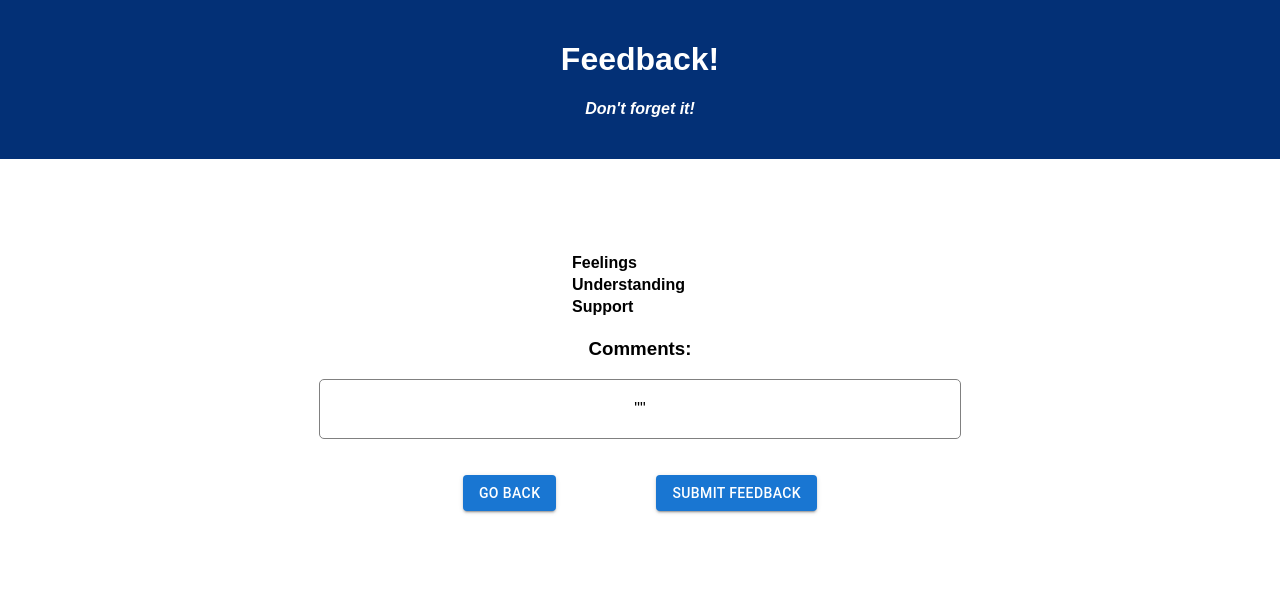
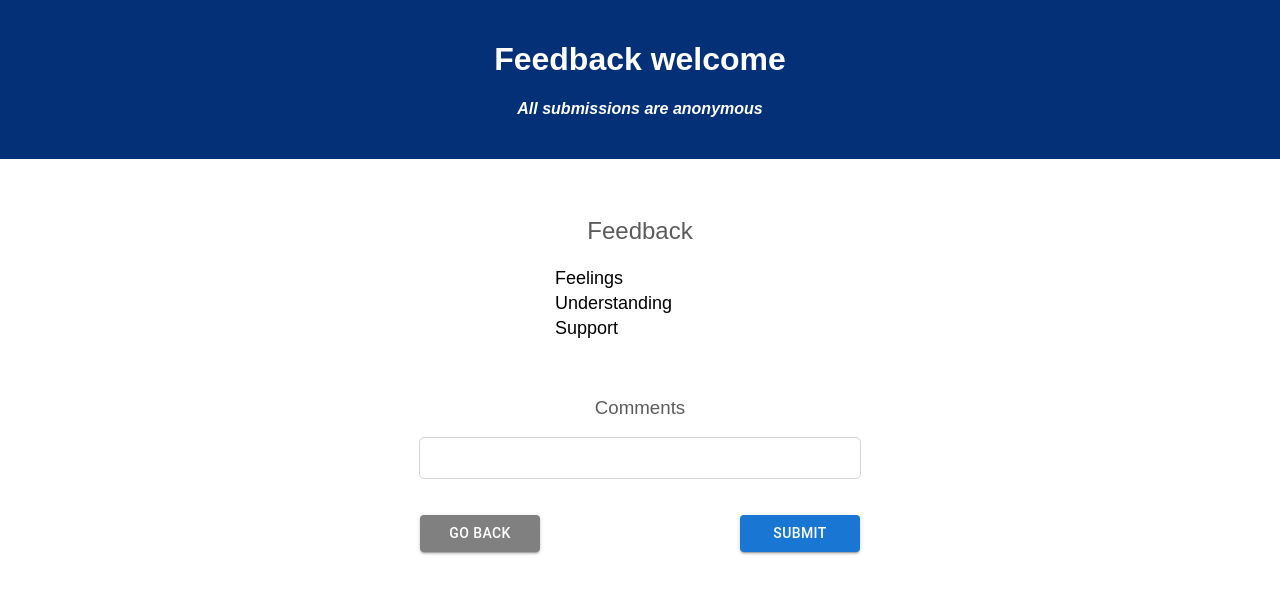
Before and after one commit to robinnraabe/redux-feedback-loop, a React (Create React App) app: page /#/review in a window 1280 px wide. Shown: the top 594 px of the page. Built offline with nearby package versions, Linux system fonts and the light colour scheme.

Commit message:
added Admin and AdminItem components, + styling, + bug catching

```diff
--- a/package.json
+++ b/package.json
@@ -9,7 +9,9 @@
     "@fontsource/roboto": "^5.0.8",
     "@mui/icons-material": "^5.14.18",
     "@mui/material": "^5.14.18",
+    "@sweetalert2/theme-material-ui": "^5.0.15",
     "axios": "^0.21.1",
+    "date-fns": "^2.30.0",
     "express": "^4.17.1",
     "pg": "^8.2.1",
     "react": "^18.2.0",
@@ -18,7 +20,8 @@
     "react-router-dom": "^5.3.4",
     "react-scripts": "^5.0.1",
     "redux": "^4.2.1",
-    "redux-logger": "^3.0.6"
+    "redux-logger": "^3.0.6",
+    "sweetalert2": "^11.10.1"
   },
   "devDependencies": {
     "nodemon": "^1.18.5"
--- /dev/null
+++ b/src/components/Admin/Admin.jsx
@@ -0,0 +1,48 @@
+import React from 'react';
+import axios from 'axios';
+import { useState, useEffect } from 'react';
+import AdminItem from '../AdminItem/AdminItem';
+
+function Admin() {
+    const [feedback, setFeedback] = useState([]);
+
+    const getFeedback = () => {
+        axios.get('/feedback')
+            .then((response) => {
+                setFeedback(response.data);
+            }).catch((error) => {
+                console.log('Error retrieving feedback:', error);
+                alert('Something went wrong!');
+            });
+    }
+
+    useEffect(() => {
+        getFeedback()
+    }, []);
+
+    return (
+        <div>
+            <br />
+            <h1>Admin View</h1>
+            <table id='admin-table' className='admin-table'>
+                <tbody>
+                    <tr>
+                        <th id='admin-table'>Flag</th>
+                        <th id='admin-table'>Feelings</th>
+                        <th id='admin-table'>Understanding</th>
+                        <th id='admin-table'>Support</th>
+                        <th id='admin-table'>Comments</th>
+                        <th id='admin-table'>Date</th>
+                        <th id='admin-table'>Delete</th>
+                    </tr>
+                    {feedback.map((feedback, i) => {
+                        return <AdminItem key={i} feedback={feedback} getFeedback={getFeedback}/>
+                    })}
+                </tbody>
+            </table>
+            <br /><br /><br /><br /><br /><br />
+        </div>
+    )
+}
+
+export default Admin;
--- /dev/null
+++ b/src/components/AdminItem/AdminItem.jsx
@@ -0,0 +1,86 @@
+import React from 'react';
+import axios from 'axios';
+import { format } from 'date-fns';
+import ReportIcon from '@mui/icons-material/Report';
+import ReportOffIcon from '@mui/icons-material/ReportOff';
+import ClearIcon from '@mui/icons-material/Clear';
+import { IconButton, Tooltip } from '@mui/material';
+import Swal from 'sweetalert2';
+
+function AdminItem(props) {
+    const formattedDate = format(new Date(props.feedback.date), "MM/d/yyyy");
+
+    const deleteFeedback = () => {
+        Swal.fire({
+            title: "Are you sure?",
+            text: "This action cannot be undone.",
+            icon: "warning",
+            showCancelButton: true,
+            confirmButtonColor: "#3085d6",
+            cancelButtonColor: "#d33",
+            confirmButtonText: "Delete line"
+          }).then((result) => {
+            if (result.isConfirmed) {
+                axios.delete(`/feedback/${props.feedback.id}`)
+                .then((response) => {
+                    props.getFeedback();
+                }).catch((error) => {
+                    console.log('Error deleting feedback:', error);
+                    alert('Something went wrong!');
+                });
+                Swal.fire({
+                    title: "Success!",
+                    text: "The selected line has been deleted.",
+                    icon: "success",
+                    confirmButtonColor: "#3085d6"
+                });
+            }
+          });
+    }
+    const toggleFlagged = () => {
+        axios.put(`/feedback/${props.feedback.id}`)
+            .then((response) => {
+                props.getFeedback();
+            }).catch((error) => {
+                console.log('Error updating feedback:', error);
+                alert('Something went wrong!');
+            });
+    }
+
+    return (
+        <tr>
+            <td id='admin-table'>
+                {props.feedback.flagged ? (
+                    // if true
+                    <Tooltip title="Click to remove flag">
+                        <IconButton onClick={toggleFlagged}>
+                            <ReportIcon sx={{fontSize: '30px', color:'red'}} />
+                        </IconButton>
+                    </Tooltip>
+                ) : (
+                    // if false
+                    <Tooltip title="Click to flag feedback">
+                        <IconButton onClick={toggleFlagged}>
+                            <ReportOffIcon sx={{fontSize: '30px', color:'lightgray'}} />
+                        </IconButton>
+                    </Tooltip>
+                )
+                }
+            </td>
+            <td id='admin-table'>{props.feedback.feeling}</td>
+            <td id='admin-table'>{props.feedback.understanding}</td>
+            <td id='admin-table'>{props.feedback.support}</td>
+            <td id='admin-table'>{props.feedback.comments}</td>
+            <td id='admin-table'>{formattedDate}</td>
+            <td id='admin-table'>
+                <Tooltip title="Delete line">
+                    <IconButton onClick={deleteFeedback}>
+                        <ClearIcon sx={{fontSize: '30px', color:'black'}} />
+                    </IconButton>
+                </Tooltip>
+            </td>
+        </tr>
+    )
+}
+
+export default AdminItem;
--- a/src/components/App/App.css
+++ b/src/components/App/App.css
@@ -27,15 +27,44 @@ h4 {
   width: 300px;
 }
 
-table {
+#table {
   margin: auto;
 }
 
-th {
+#th {
   text-align: left;
+  font-size: 18px;
+  color: black;
+  font-weight: 300;
 }
 
 td {
-  padding-left: 20px;
+  padding-left: 50px;
   text-align: right;
+  color: rgb(0, 0, 0);
+  font-weight: 300;
 }
+
+#admin-table {
+  border: 1px solid gray;
+  border-collapse: collapse;
+  text-align: center;
+  padding: 10px;
+  margin: auto;
+}
+
+.comment {
+  max-width: 300px;
+  color: rgb(72, 72, 72);
+  font-weight: 300;
+}
+
+.admin-table {
+  width: 80%;
+  border: 3px solid black;
+}
+
+h2, h3 {
+  color: rgb(92, 92, 92);
+  font-weight: 500;
+}
--- a/src/components/App/App.jsx
+++ b/src/components/App/App.jsx
@@ -1,7 +1,5 @@
 import React from 'react';
-import axios from 'axios';
 import { HashRouter as Router, Route } from 'react-router-dom';
-import { useHistory } from 'react-router-dom';
 import './App.css';
 import Home from '../Home/Home.jsx';
 import FeelingForm from '../FeelingForm/FeelingForm.jsx';
@@ -10,7 +8,7 @@ import SupportForm from '../SupportForm/SupportForm.jsx';
 import CommentForm from '../CommentForm/CommentForm.jsx';
 import Review from '../Review/Review.jsx';
 import EndPage from '../EndPage/EndPage.jsx';
-
+import Admin from '../Admin/Admin.jsx';
 
 function App() {
 
@@ -18,8 +16,8 @@ function App() {
     <div className='App'>
       <Router>
         <header className='App-header'>
-          <h1 className='App-title'>Feedback!</h1>
-          <h4>Don't forget it!</h4>
+          <h1 className='App-title'>Feedback welcome</h1>
+          <h4>All submissions are anonymous</h4>
         </header>
         <Route exact path='/'>
           <Home />
@@ -42,6 +40,9 @@ function App() {
         <Route exact path='/endpage'>
           <EndPage />
         </Route>
+        <Route exact path='/admin'>
+          <Admin />
+        </Route>
       </Router>
     </div>
   );
--- a/src/components/CommentForm/CommentForm.jsx
+++ b/src/components/CommentForm/CommentForm.jsx
@@ -25,21 +25,30 @@ function CommentForm() {
             <br /><br /><br />
             <FormControl>
                 <FormLabel id='text-field' sx={{ fontSize: '24px' }}>Any comments you want to leave?</FormLabel>
-                <br />
+                <br /><br />
                 <TextField
+                    multiline
                     value={comment}
                     onChange={handleChange}
+                    sx={{ width: '400px' }}
+                    inputProps={{ style: {fontWeight: '300', color: 'rgb(72, 72, 72)'} }}
                 />
             </FormControl>
-            <br /><br />
+            <br /><br /><br /><br /><br /><br />
             <Button
                 type='button'
                 variant='contained'
-                onClick={goBack}
-                sx={{ marginRight: '200px'}}>
+                sx={{ marginRight: '200px', width: '100px', backgroundColor: 'gray' }}
+                onClick={goBack}>
                     Back
             </Button>
-            <Button type='submit' variant='contained' onClick={addComment}>Review</Button>
+            <Button
+                type='submit'
+                variant='contained'
+                sx={{ width: '100px' }}
+                onClick={addComment}>
+                    Review
+            </Button>
         </div>
     )
 }
--- a/src/components/FeelingForm/FeelingForm.jsx
+++ b/src/components/FeelingForm/FeelingForm.jsx
@@ -10,7 +10,7 @@ function FeelingForm() {
     const dispatch = useDispatch();
     const history = useHistory();
 
-    const addFeelings = (event) => {
+    const addFeelings = () => {
         if (feelings !== null) {
             dispatch({type: 'SET_FEELINGS', payload: feelings});
             history.push('/understanding');
@@ -56,7 +56,7 @@ function FeelingForm() {
             <Button
                 type='button'
                 variant='contained'
-                sx={{ marginRight: '200px'}}
+                sx={{ marginRight: '200px', backgroundColor: 'gray' }}
                 onClick={goBack}>
                     Back
             </Button>
--- a/src/components/Home/Home.jsx
+++ b/src/components/Home/Home.jsx
@@ -5,13 +5,14 @@ import { useHistory } from 'react-router-dom';
 
 function Home() {
     const history = useHistory();
-    const handleClick = (event) => {
+    const handleClick = () => {
         history.push('/feeling');
     }
 
     return (
         <div>
             <br /><br /><br /><br /><br /><br /><br /><br />
+            <br /><br /><br /><br /><br /><br /><br />
             <Button type='button' variant='contained' onClick={handleClick}>Start feedback</Button>
         </div>
     )
--- a/src/components/Review/Review.jsx
+++ b/src/components/Review/Review.jsx
@@ -1,4 +1,4 @@
-import React, { useState } from 'react';
+import React from 'react';
 import axios from 'axios';
 import { useHistory } from 'react-router-dom';
 import { useDispatch, useSelector } from 'react-redux';
@@ -35,48 +35,52 @@ function Review() {
 
     return (
         <div>
-            <br /><br /><br /><br />
-            <table>
+            <br />
+            <h2>Feedback</h2>
+            <table id='table'>
                 <tbody>
                     <tr>
-                        <th>Feelings</th>
-                        <td>{feelings}</td>
+                        <th id='th'>Feelings</th>
+                        <td id='id'>{feelings}</td>
                     </tr>
                     <tr>
-                        <th>Understanding</th>
-                        <td>{understanding}</td>
+                        <th id='th'>Understanding</th>
+                        <td id='id'>{understanding}</td>
                     </tr>
                     <tr>
-                        <th>Support</th>
-                        <td>{support}</td>
+                        <th id='th'>Support</th>
+                        <td id='id'>{support}</td>
                     </tr>
                 </tbody>
             </table>
-            <h3>Comments:</h3>
-            <Box sx={{
+            <br /><br />
+            <h3>Comments</h3>
+            <Box className='comment' sx={{
                 minWidth: '200px',
                 maxWidth: '600px',
-                width: 'auto',
+                width: '400px',
                 margin: 'auto',
-                border:'1px solid grey',
+                border:'1px solid lightgrey',
                 borderRadius: '5px',
-                padding: '20px 20px' }}>
-                "{comments}"
+                padding: '20px 20px',
+                textAlign: 'left' }}>
+                {comments}
             </Box>
             <br />
             <br />
             <Button
                 type='button'
                 variant='contained'
-                sx={{ marginRight: '100px'}}
+                sx={{ marginRight: '200px', width: '120px', backgroundColor: 'gray'}}
                 onClick={goBack}>
                 Go back
             </Button>
             <Button
                 type='submit'
                 variant='contained'
+                sx={{ width: '120px' }}
                 onClick={submitReview}>
-                Submit Feedback
+                Submit
             </Button>
         </div>
     )
--- a/src/components/SupportForm/SupportForm.jsx
+++ b/src/components/SupportForm/SupportForm.jsx
@@ -9,7 +9,7 @@ function SupportForm() {
     const [open, setOpen] = useState(false);
     const dispatch = useDispatch();
     const history = useHistory();
-    const addSupport = (event) => {
+    const addSupport = () => {
         if (support !== null) {
             dispatch({type: 'SET_SUPPORT', payload: support});
             history.push('/comments');
@@ -39,7 +39,7 @@ function SupportForm() {
                 <br />
                 <RadioGroup
                     row
-                    sx={{ textAlign: 'center' }}
+                    sx={{ alignSelf: 'center' }}
                     aria-labelledby='label'
                     value={support}
                     name='button-group'
@@ -56,7 +56,7 @@ function SupportForm() {
             <Button
                 type='button'
                 variant='contained'
-                sx={{ marginRight: '200px'}}
+                sx={{ marginRight: '200px', backgroundColor: 'gray' }}
                 onClick={goBack}>
                     Back
             </Button>
--- a/src/components/UnderstandingForm/UnderstandingForm.jsx
+++ b/src/components/UnderstandingForm/UnderstandingForm.jsx
@@ -3,7 +3,6 @@ import { useHistory } from 'react-router-dom';
 import { useDispatch, useSelector } from 'react-redux';
 import { Radio, RadioGroup, FormControlLabel, FormControl,
     FormLabel, Button, Snackbar, Alert } from '@mui/material';
-
 
 function UnderstandingForm() {
     const [understanding, setUnderstanding] = useState(useSelector(store => store.understanding));
@@ -58,7 +57,7 @@ function UnderstandingForm() {
             <Button
                 type='button'
                 variant='contained'
-                sx={{ marginRight: '200px'}}
+                sx={{ marginRight: '200px', backgroundColor: 'gray'}}
                 onClick={goBack}>
                     Back
             </Button>
```
Also changed, not shown: 2 other files (tests, documents, lock files or other folders).
